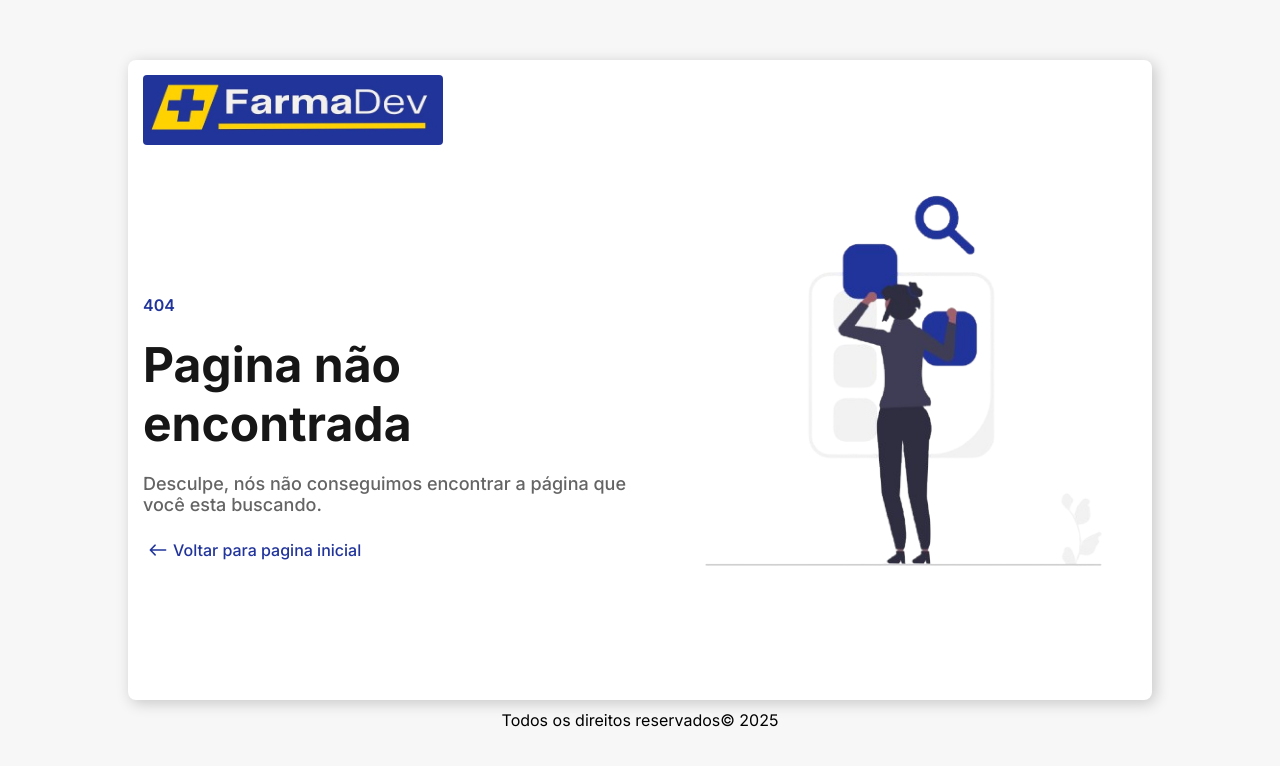
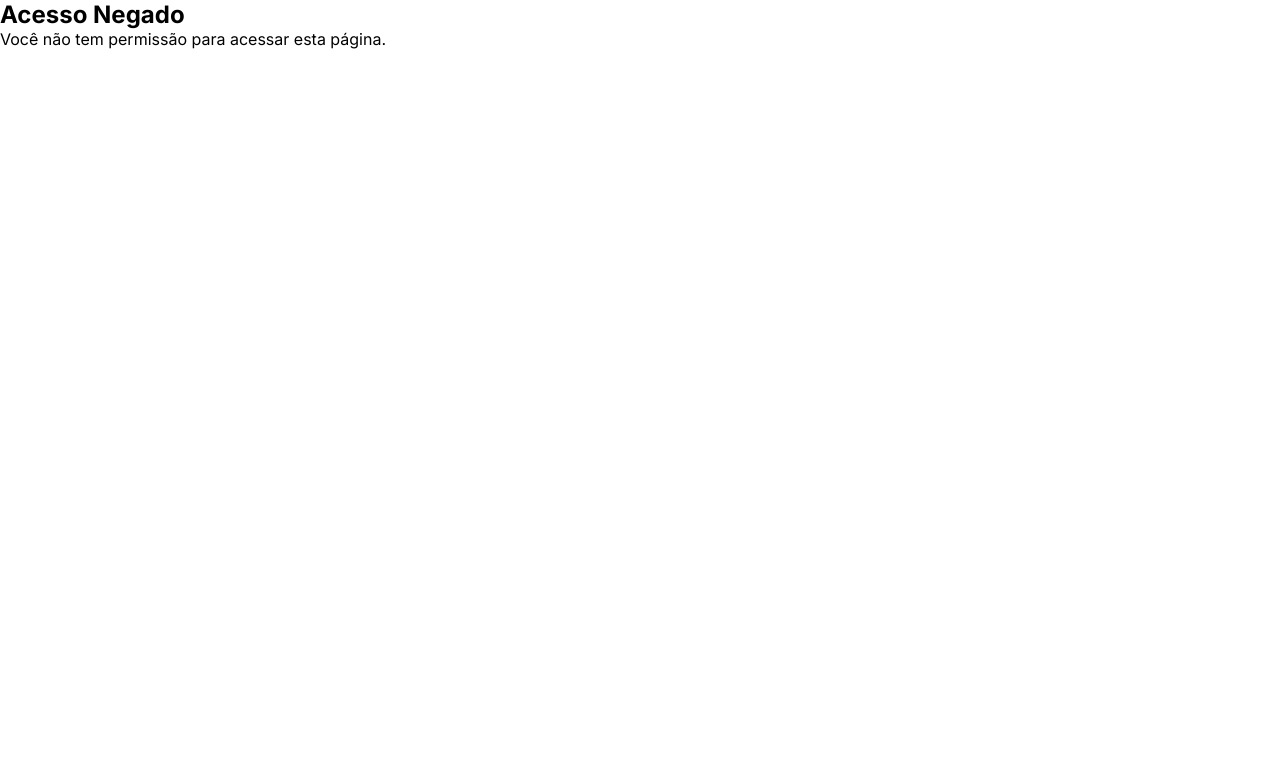
Before and after one commit to EltonKasesky/React-Serratec-Final, a React (Vite) app: page /unauthorized in a window 1280 px wide. Before the commit this address had no page. Shown: the top 766 px of the page. Built offline with nearby package versions, Linux system fonts and the light colour scheme.

Commit message:
Create private routes

```diff
--- /dev/null
+++ b/src/components/Unauthorized/index.jsx
@@ -0,0 +1,12 @@
+const Unauthorized = () => {
+    return (
+        <>
+            <div>
+                <h2>Acesso Negado</h2>
+                <p>Você não tem permissão para acessar esta página.</p>
+            </div>
+        </>
+    );
+}
+
+export default Unauthorized;
--- /dev/null
+++ b/src/pages/Unauthorized/index.jsx
@@ -0,0 +1,11 @@
+import Unauthorized from "../../components/Unauthorized";
+
+const UnauthorizedPage = () => {
+    return (
+        <>
+            <Unauthorized/>
+        </>
+    );
+}
+
+export default UnauthorizedPage;
--- a/src/routes/AppRouter.jsx
+++ b/src/routes/AppRouter.jsx
@@ -6,6 +6,8 @@ import ProdutosPage from "../pages/Produtos";
 import ClientesPage from "../pages/Clientes";
 import AdminPage from "../pages/Admin";
 import { Route, Routes } from 'react-router-dom'
+import PrivateRoute from "./PrivateRoute";
+import UnauthorizedPage from "../pages/Unauthorized";
 
 export default function AppRouter() {
     return (
@@ -15,7 +17,15 @@ export default function AppRouter() {
             <Route path="/register" element={<RegisterPage />}></Route>
             <Route path="/produtos" element={<ProdutosPage />}></Route>
             <Route path="/clientes" element={<ClientesPage />}></Route>
-            <Route path="/admin" element={<AdminPage />}></Route>
+            <Route path="/unauthorized" element={<UnauthorizedPage />} />
+            <Route
+                path="/admin"
+                element={
+                    <PrivateRoute roles={["ROLE_ADMIN"]}>
+                        <AdminPage />
+                    </PrivateRoute>
+                }
+            />
             <Route path="*" element={<ErrorPage />}></Route>
         </Routes>
     )
--- /dev/null
+++ b/src/routes/PrivateRoute.jsx
@@ -0,0 +1,22 @@
+import { Navigate } from "react-router-dom";
+import { useAuth } from "../context/AuthContext";
+
+const PrivateRoute = ({ children, roles = [] }) => {
+    const { isAuthenticated, userInfo } = useAuth();
+
+    const userRoles = userInfo?.roles || [];
+
+    const hasAccess = roles.length === 0 || roles.some(role => userRoles.includes(role));
+
+    if (!isAuthenticated) {
+        return <Navigate to="/login" replace />;
+    }
+
+    if (!hasAccess) {
+        return <Navigate to="/unauthorized" replace />;
+    }
+
+    return children;
+};
+
+export default PrivateRoute;
```
Also changed, not shown: src/components/ProdutoAdmin/index.jsx (added, +9 -0 lines), src/pages/ProdutoAdmin/index.jsx (added, +11 -0 lines).
